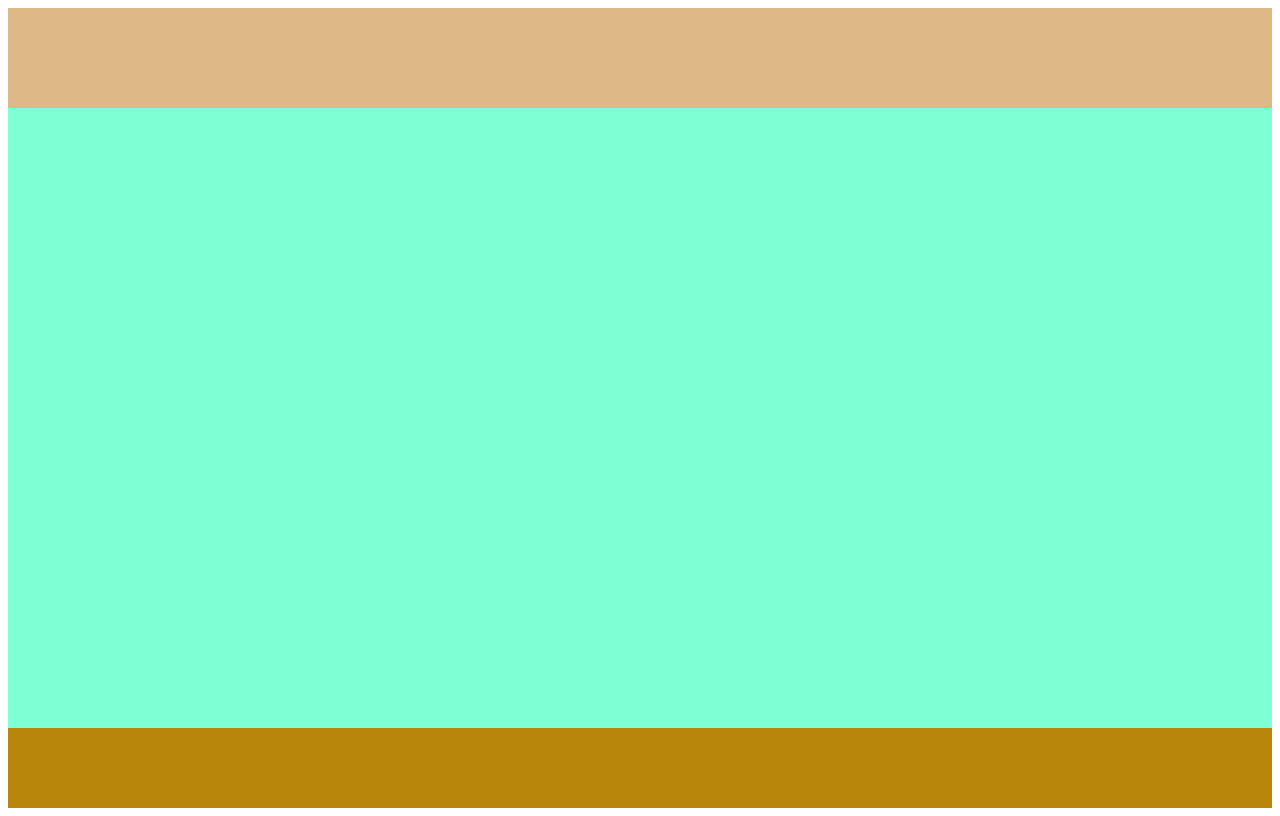
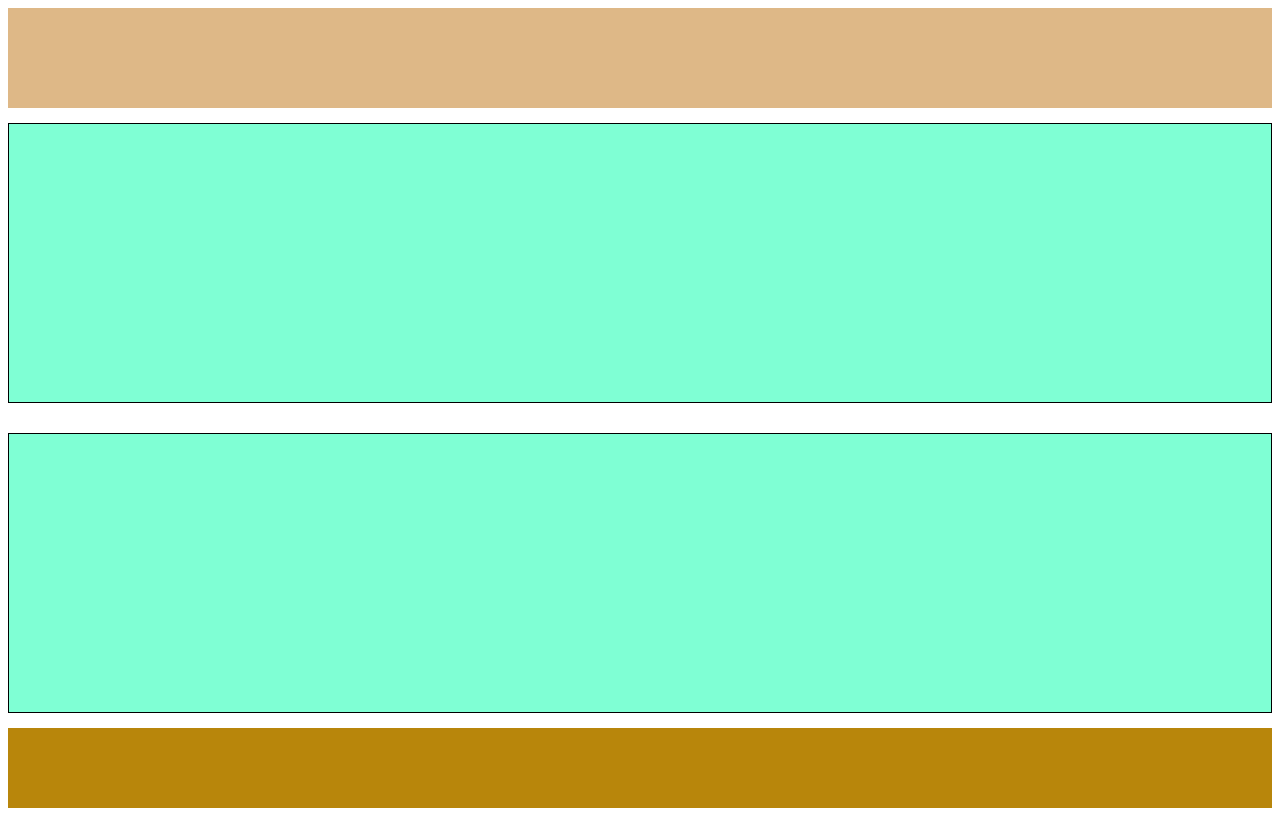
Before and after one commit to MarucciMauroGitHub/proyecto1, a plain HTML site: page index.html in a window 1280 px wide. Drawn offline with Linux system fonts and the light colour scheme.

Commit message:
incorporacion de una segunda seccion y cambio del titulo del sitio

```diff
--- a/css/estilos.css
+++ b/css/estilos.css
@@ -17,6 +17,8 @@ header {
 section {
     background-color: aquamarine;
     flex: 1;
+    border: 1px solid black;
+    margin: 15px 0px;
 }
 
 footer {
--- a/index.html
+++ b/index.html
@@ -4,11 +4,12 @@
         <meta charset="UTF-8" />
         <meta name="viewport" content="width=device-width, initial-scale=1.0" />
         <link rel="stylesheet" href="css/estilos.css" />
-        <title>Document</title>
+        <title>Proyecto de prueba de git</title>
     </head>
     <body>
         <header></header>
-        <section></section>
+        <section id="seccion1"></section>
+        <section id="seccion2"></section>
         <footer></footer>
     </body>
 </html>
```
